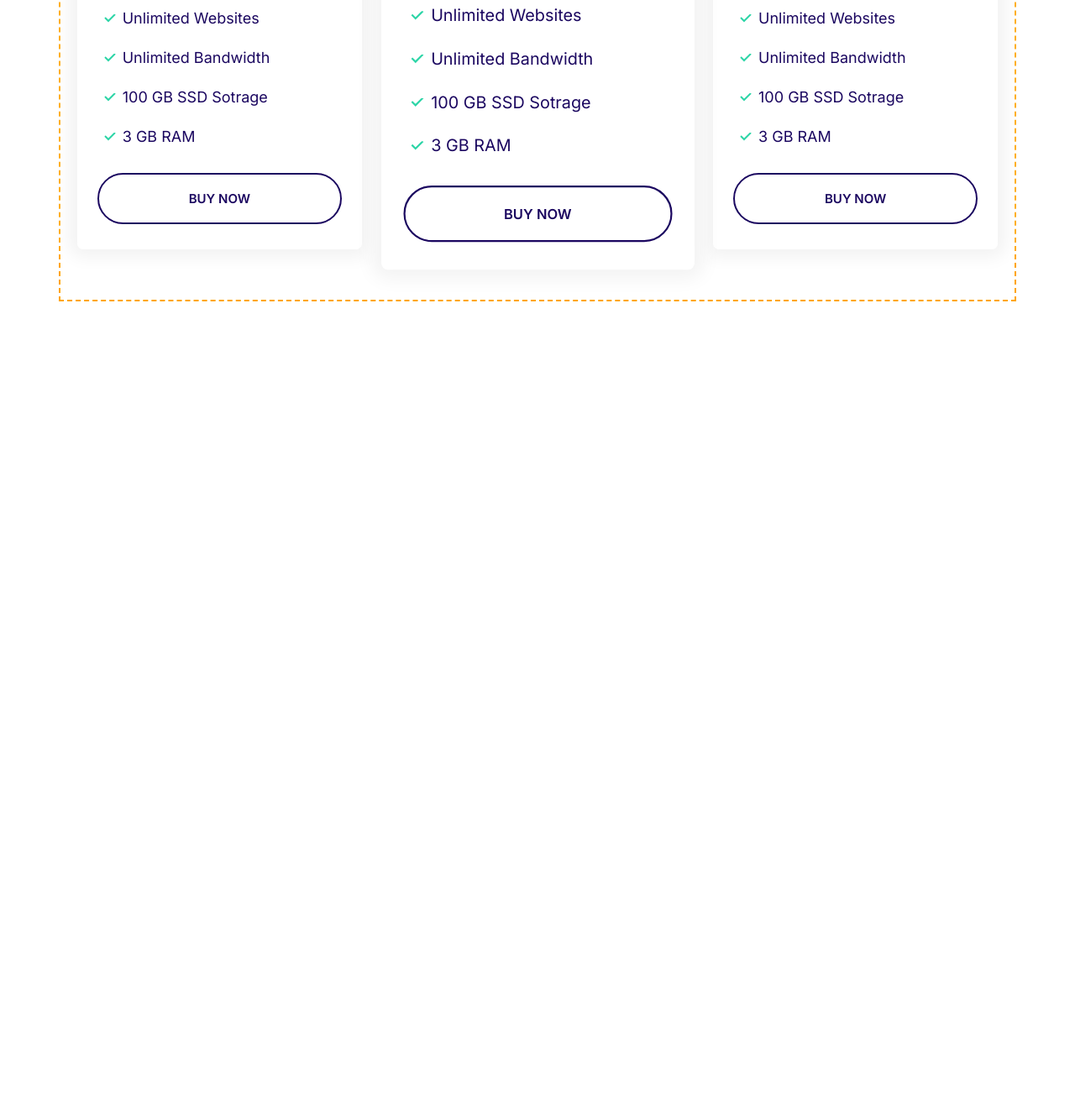
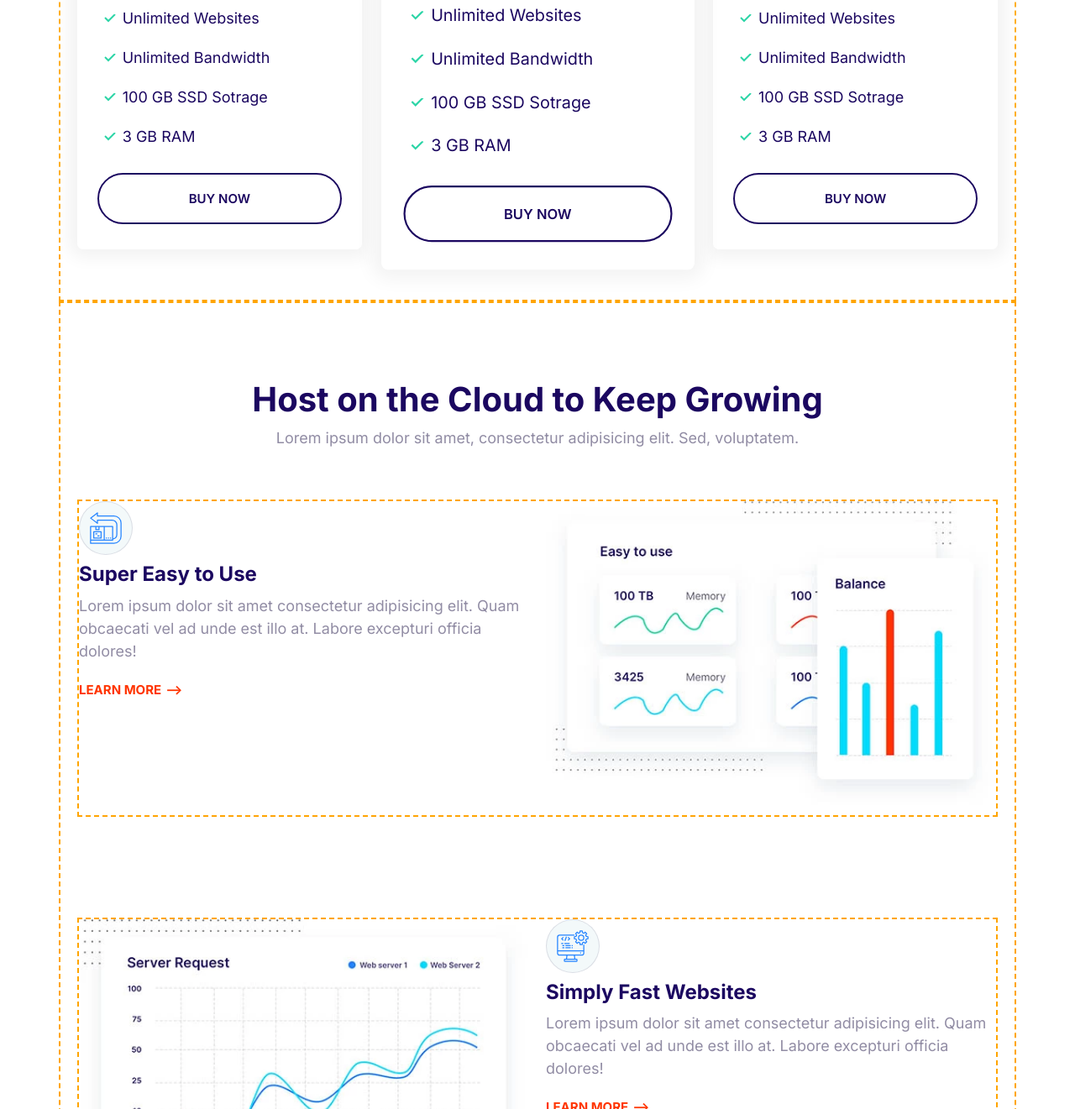
Before and after one commit to pavelklos/moshify, a plain HTML site: page index.html in a window 1280 px wide. Shown: the part 1479-2800 px from the top of the page at 84% size. Before the commit the page ends 1838 px from the top, so only its background shows below. Drawn offline with Linux system fonts and the light colour scheme.

Commit message:
Features Block

```diff
--- a/css/styles.css
+++ b/css/styles.css
@@ -832,8 +832,34 @@ a {
   margin: 0 auto;
 }
 
+/* Features Block *************************************************************/
+
+.feature {
+  gap: 4rem 2rem;
+  margin: 12rem 0;
+}
+
+.feature:first-of-type {
+  margin-top: 6rem;
+}
+
+.feature__heading {
+  margin: 1rem 0;
+}
+
+.feature__image {
+  width: 100%;
+}
+
+@media screen and (min-width: 768px) {
+  .feature:nth-of-type(even) .feature__content {
+    order: 2;
+  }
+}
+
 /* TEST ***********************************************************************/
 /* TODO: HIDE */
-.container {
+.container,
+.feature {
   border: 2px dashed orange;
 }
--- a/index.html
+++ b/index.html
@@ -129,6 +129,97 @@
   </section>
   <!-- Plans Block (end) ************************************************* -->
 
+  <!-- Features Block (start) ******************************************** -->
+  <section class="block container">
+    <header class="block__header">
+      <h2>Host on the Cloud to Keep Growing</h2>
+      <p>
+        Lorem ipsum dolor sit amet, consectetur adipisicing elit. Sed, voluptatem.
+      </p>
+    </header>
+    <article class="grid grid--1x2 feature">
+      <div class="feature__content">
+        <span class="icon-container">
+          <svg class="icon icon--primary">
+            <use xlink:href="images/sprite.svg#easy"></use>
+          </svg>
+        </span>
+        <h3 class="feature__heading">Super Easy to Use</h3>
+        <p>
+          Lorem ipsum dolor sit amet consectetur adipisicing elit. Quam obcaecati
+          vel ad unde est illo at. Labore excepturi officia dolores!
+        </p>
+        <a href="#" class="link-arrow">Learn More</a>
+      </div>
+      <picture>
+        <source type="image/webp" srcset="images/easy.webp 1x, images/easy@2x.webp 2x" />
+        <source type="image/jpg" srcset="images/easy.jpg 1x, images/easy@2x.jpg 2x" />
+        <img class="feature__image" src="images/easy@2x.jpg" alt="" />
+      </picture>
+    </article>
+    <article class="grid grid--1x2 feature">
+      <div class="feature__content">
+        <span class="icon-container">
+          <svg class="icon icon--primary">
+            <use xlink:href="images/sprite.svg#computer"></use>
+          </svg>
+        </span>
+        <h3 class="feature__heading">Simply Fast Websites</h3>
+        <p>
+          Lorem ipsum dolor sit amet consectetur adipisicing elit. Quam obcaecati
+          vel ad unde est illo at. Labore excepturi officia dolores!
+        </p>
+        <a href="#" class="link-arrow">Learn More</a>
+      </div>
+      <picture>
+        <source type="image/webp" srcset="images/fast.webp 1x, images/fast@2x.webp 2x" />
+        <source type="image/jpg" srcset="images/fast.jpg 1x, images/fast@2x.jpg 2x" />
+        <img class="feature__image" src="images/fast@2x.jpg" alt="" />
+      </picture>
+    </article>
+    <article class="grid grid--1x2 feature">
+      <div class="feature__content">
+        <span class="icon-container">
+          <svg class="icon icon--primary">
+            <use xlink:href="images/sprite.svg#wordpress"></use>
+          </svg>
+        </span>
+        <h3 class="feature__heading">Wordpress Made Easy</h3>
+        <p>
+          Lorem ipsum dolor sit amet consectetur adipisicing elit. Quam obcaecati
+          vel ad unde est illo at. Labore excepturi officia dolores!
+        </p>
+        <a href="#" class="link-arrow">Learn More</a>
+      </div>
+      <picture>
+        <source type="image/webp" srcset="images/wordpress.webp 1x, images/wordpress@2x.webp 2x" />
+        <source type="image/jpg" srcset="images/wordpress.jpg 1x, images/wordpress@2x.jpg 2x" />
+        <img class="feature__image" src="images/wordpress@2x.jpg" alt="" />
+      </picture>
+    </article>
+    <article class="grid grid--1x2 feature">
+      <div class="feature__content">
+        <span class="icon-container">
+          <svg class="icon icon--primary">
+            <use xlink:href="images/sprite.svg#clock"></use>
+          </svg>
+        </span>
+        <h3 class="feature__heading">24/7 Expert Support</h3>
+        <p>
+          Lorem ipsum dolor sit amet consectetur adipisicing elit. Quam obcaecati
+          vel ad unde est illo at. Labore excepturi officia dolores!
+        </p>
+        <a href="#" class="link-arrow">Learn More</a>
+      </div>
+      <picture>
+        <source type="image/webp" srcset="images/support.webp 1x, images/support@2x.webp 2x" />
+        <source type="image/jpg" srcset="images/support.jpg 1x, images/support@2x.jpg 2x" />
+        <img class="feature__image" src="images/support@2x.jpg" alt="" />
+      </picture>
+    </article>
+  </section>
+  <!-- Features Block (end) ********************************************** -->
+
   <!-- JavaScript ******************************************************** -->
   <script src="js/main.js"></script>
 </body>
```
Also changed, not shown: components/block-features.html (added, +88 -0 lines), components/features.html (added, +20 -0 lines), images/easy.jpg (added), images/easy.webp (added), images/easy@2x.jpg (added), images/easy@2x.webp (added), images/fast.jpg (added), images/fast.webp (added), images/fast@2x.jpg (added), images/fast@2x.webp (added), images/support.jpg (added), images/support.webp (added), images/support@2x.jpg (added), images/support@2x.webp (added), 4 more files.
